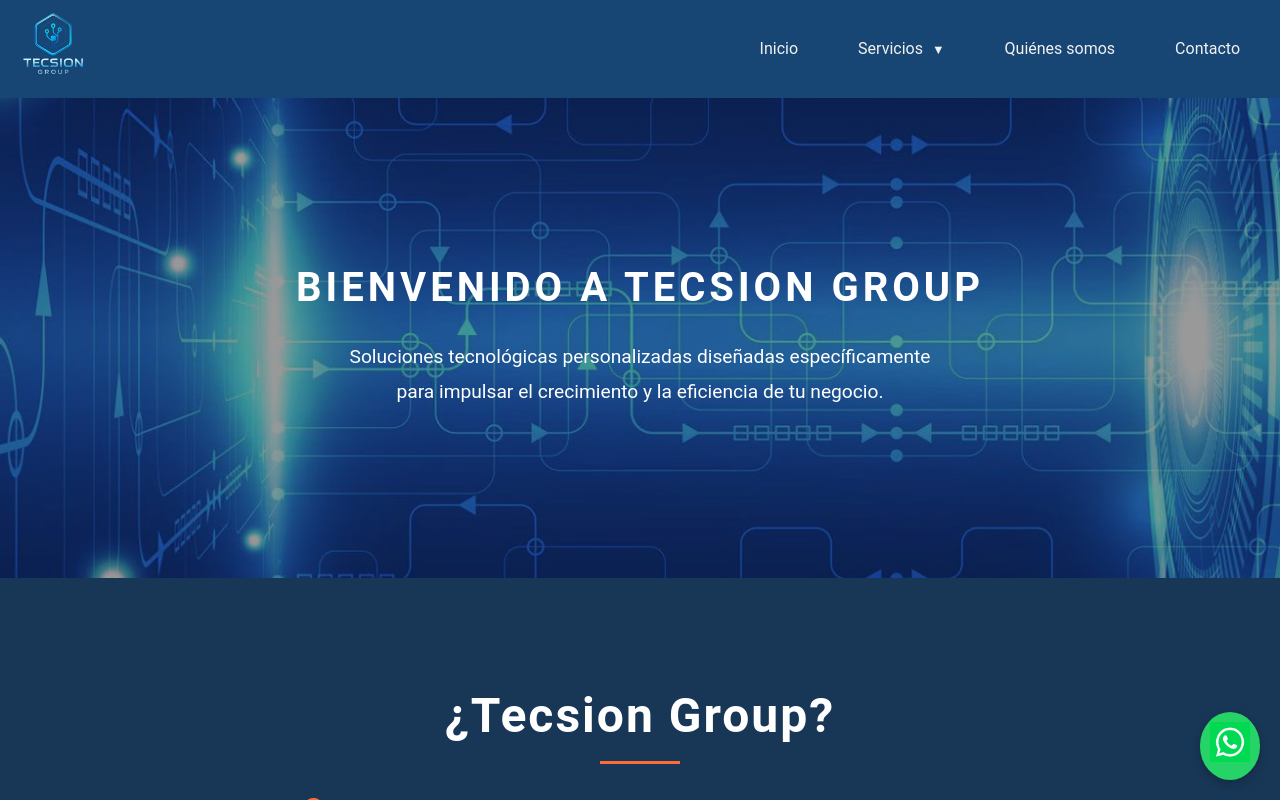
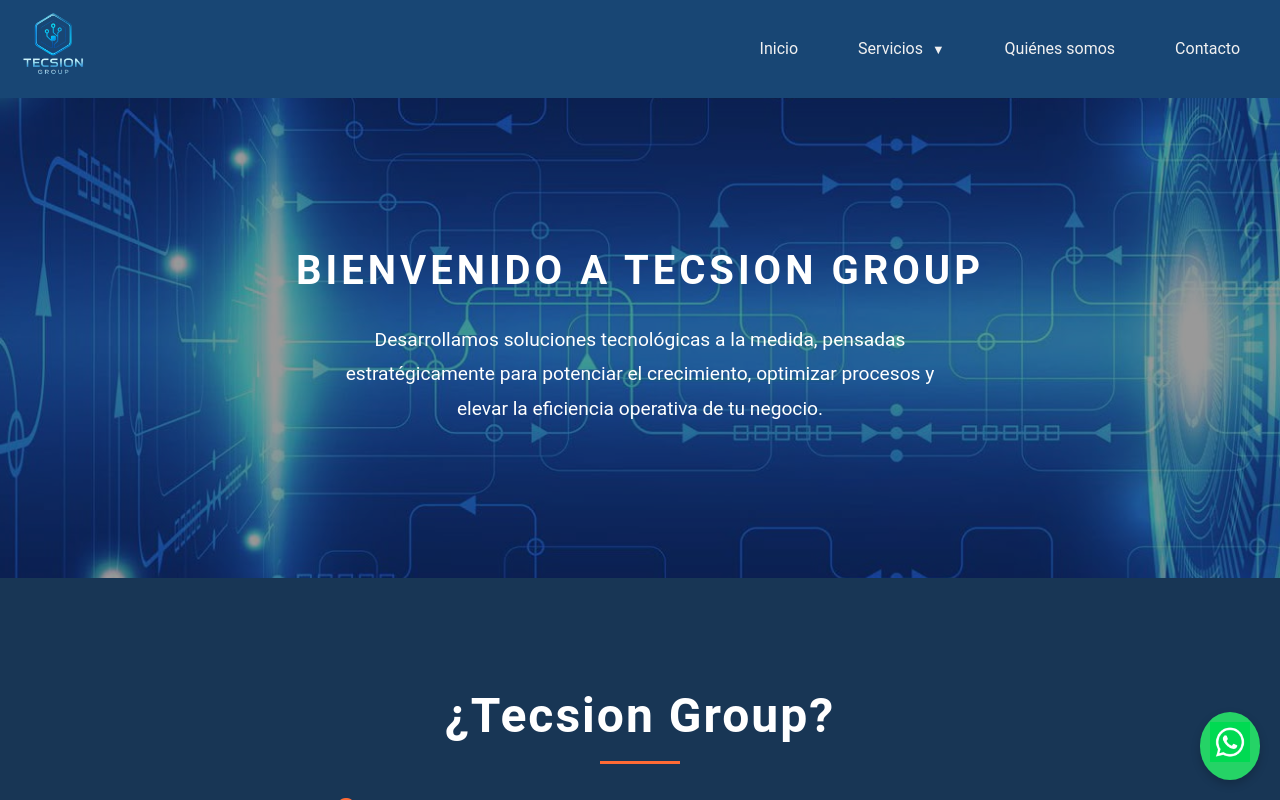
Before and after one commit to warsoft0803/warsoft0803.github.io, a Vue app: page / in a window 1280 px wide. Built offline with nearby package versions, Linux system fonts and the light colour scheme.

Commit message:
Actualizacion class about

```diff
--- a/src/views/Inicio.vue
+++ b/src/views/Inicio.vue
@@ -6,8 +6,8 @@
     <header class="hero">
       <div class="hero-background">
         <h1>Bienvenido a Tecsion Group</h1>
-        <p>Soluciones tecnológicas personalizadas diseñadas
-           específicamente para impulsar el crecimiento y la eficiencia de tu negocio.
+        <p>Desarrollamos soluciones tecnológicas a la medida, pensadas estratégicamente
+           para potenciar el crecimiento, optimizar procesos y elevar la eficiencia operativa de tu negocio.
         </p>
       </div>
     </header>
@@ -32,9 +32,9 @@
     <section class="about">
       <h2>¿Tecsion Group?</h2>
       <p>
-        Somos una empresa dedicada a brindar soluciones tecnológicas
-        innovadoras. Nuestro equipo de expertos está listo para ayudarte a
-        transformar tu negocio y llevarlo al siguiente nivel.
+        Somos una empresa especializada en ofrecer soluciones tecnológicas innovadoras.
+        Contamos con un equipo de expertos comprometido con transformar tu negocio,
+        impulsarlo hacia la digitalización y llevarlo al siguiente nivel.
       </p>
     </section>
 
```
